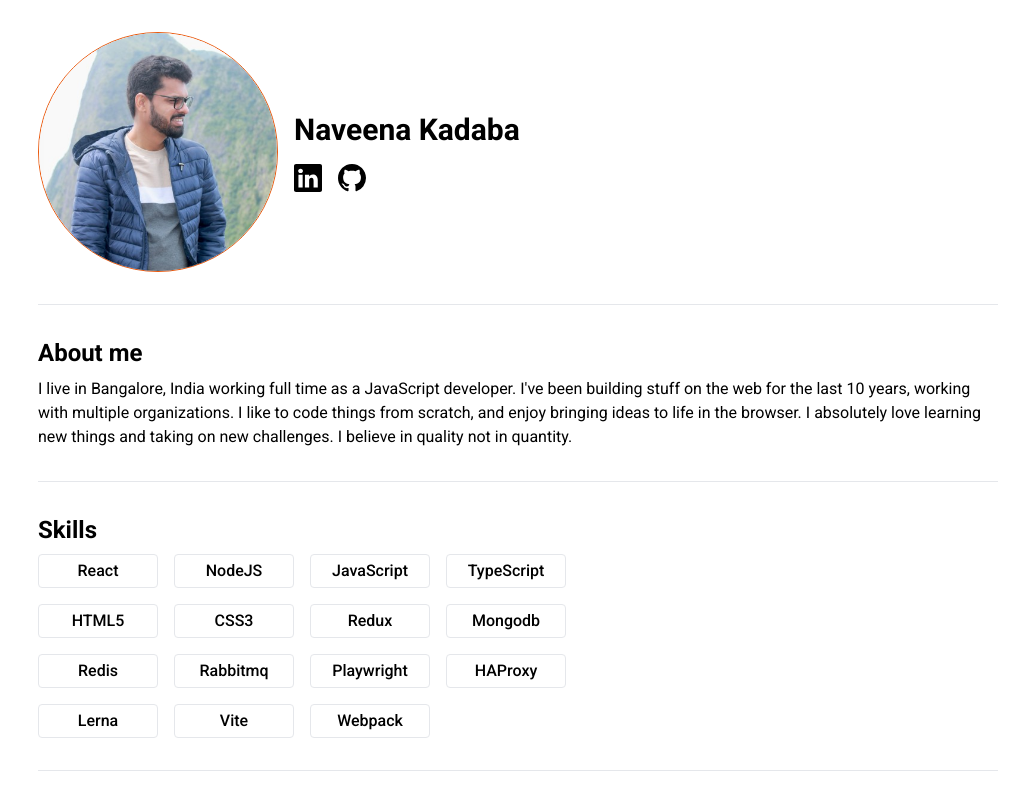
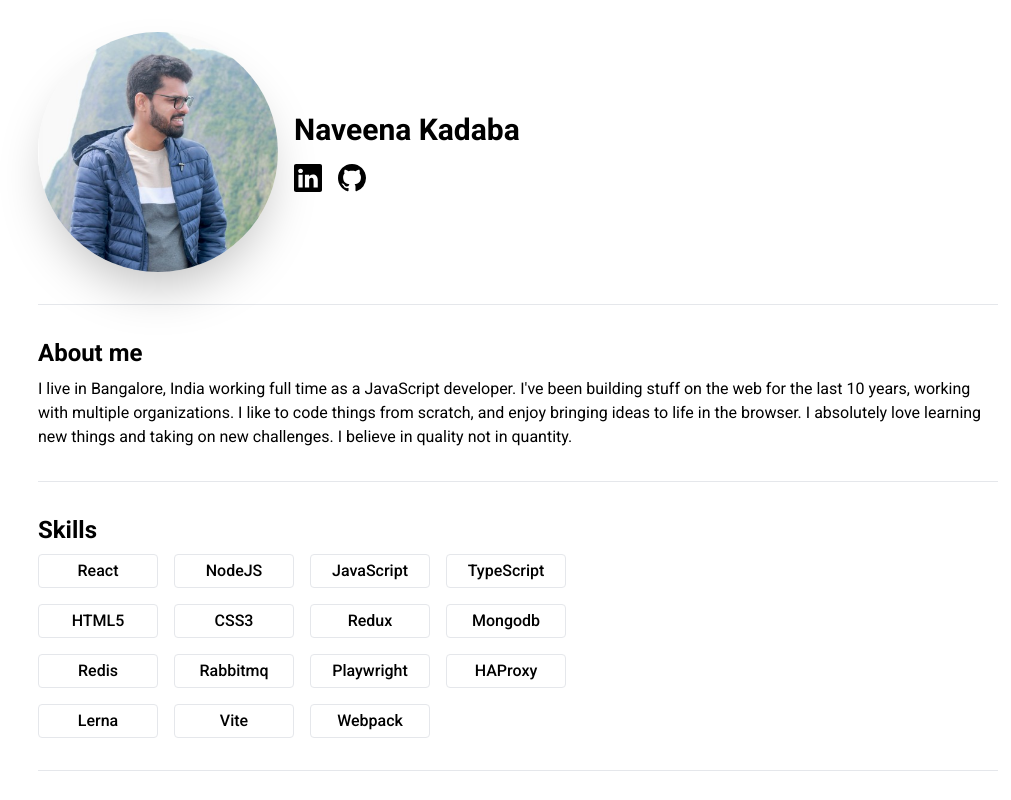
Before and after one commit to naveenakadaba/naveenakadaba, a React (Vite) app: page / in a window 1280 px wide. Shown: the top 800 px of the page, without its empty margins (122-1133 px from the left). Built offline with nearby package versions, Linux system fonts and the light colour scheme.

Commit message:
add shadow to image and remove broder

```diff
--- a/src/App.tsx
+++ b/src/App.tsx
@@ -101,7 +101,7 @@ const App = () => {
       <div className="mx-8">
         <div className="mb-4 mt-8">
           <div className="flex flex-row items-center">
-            <div className="w-[240px] rounded-full overflow-hidden border border-solid border-orange-600 mr-4 mb-4">
+            <div className="w-[240px] rounded-full overflow-hidden shadow-2xl mr-4 mb-4">
               <img className="h-auto w-100" alt="photo" src={photo} />
             </div>
 
```
